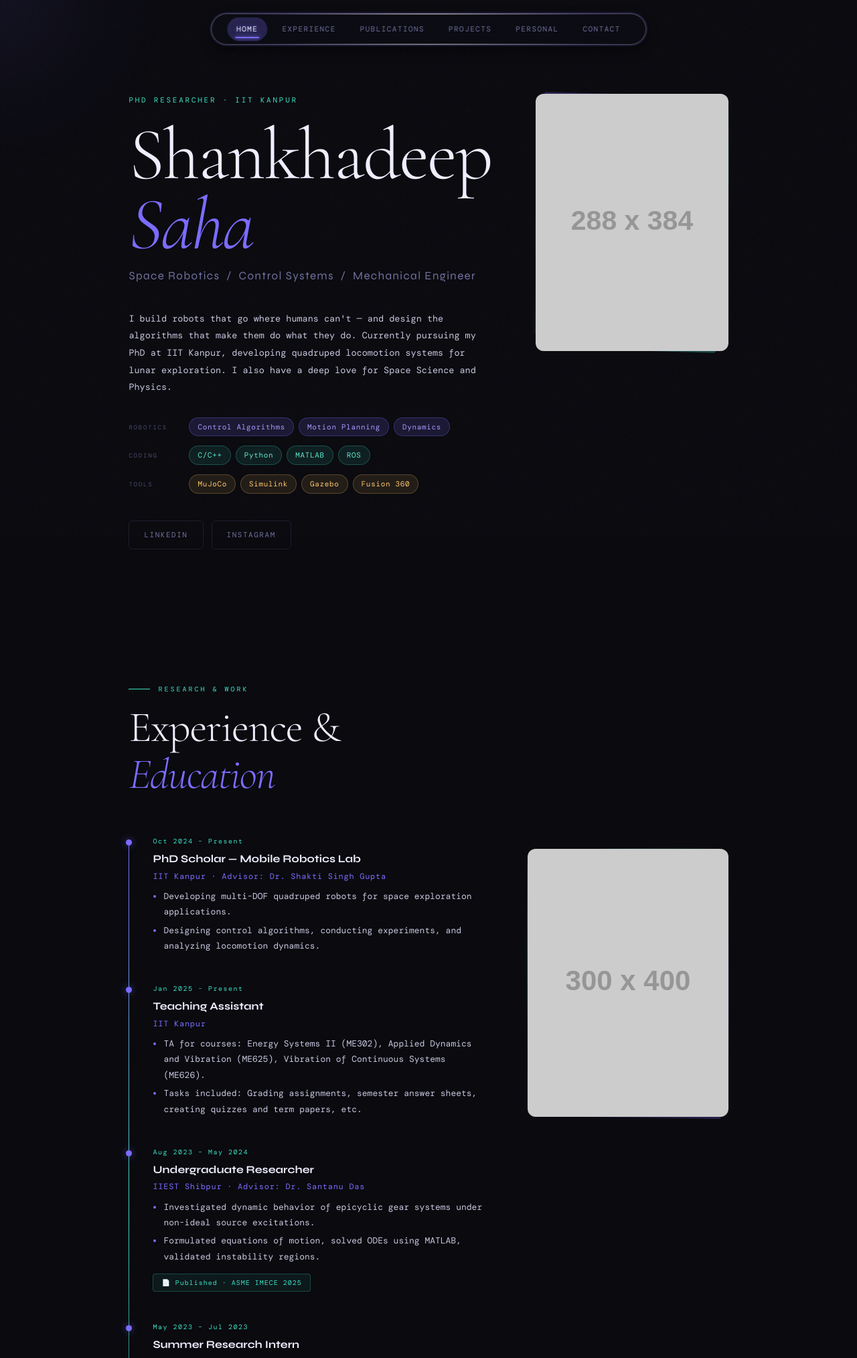
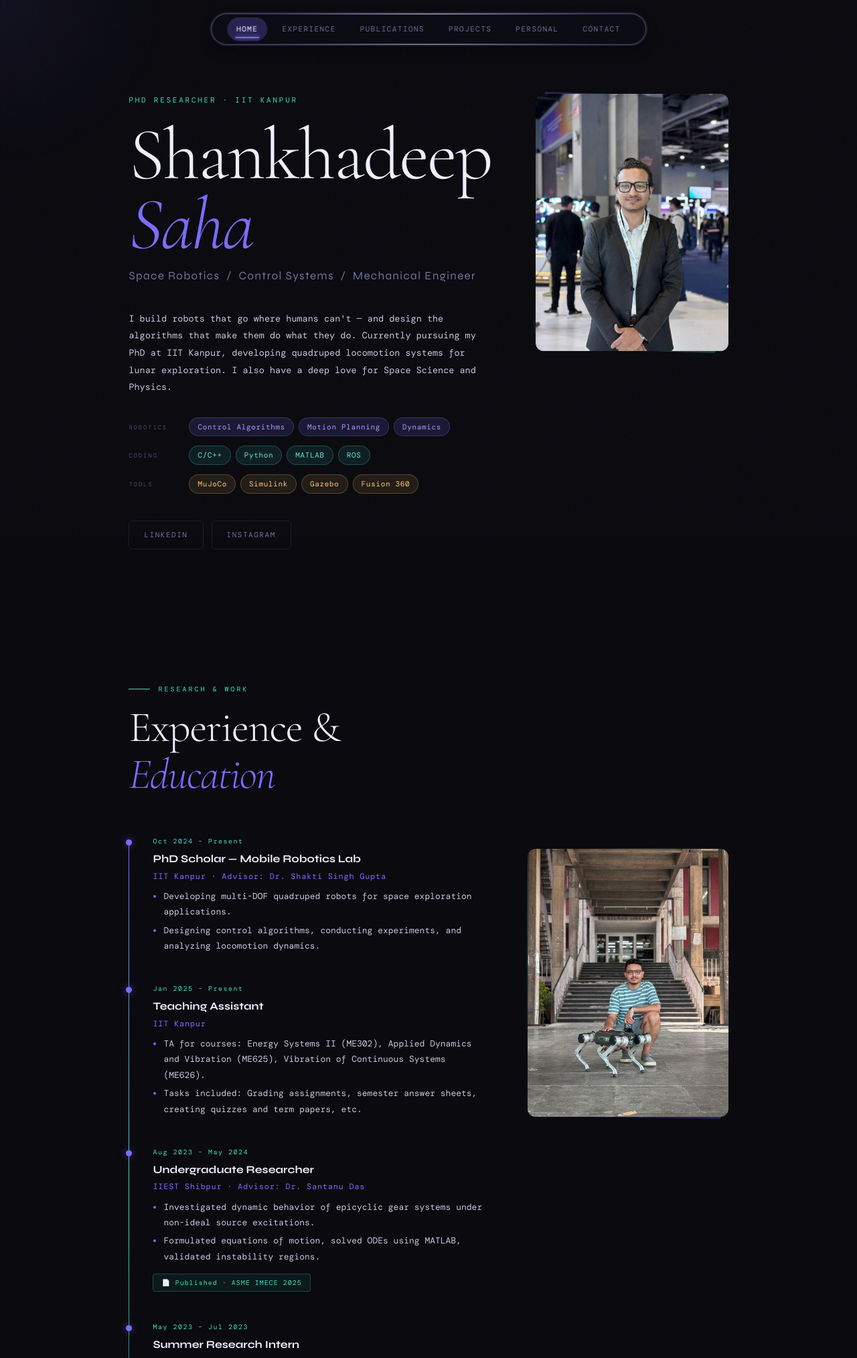
Before and after one commit to ShankhadeepSaha/shankhadeep.github.io, a plain HTML site: page index.html in a window 1280 px wide. Shown: the top 2027 px of the page at 67% size. Drawn offline with nearby package versions, Linux system fonts and the light colour scheme; placeholder pictures from the web are drawn by us; a web font is replaced by a local one.

Commit message:
Update index.html

```diff
--- a/index.html
+++ b/index.html
@@ -612,7 +612,7 @@ nav:hover::after {
     </div>
     <div class="hero-right">
       <div class="hero-photo-wrap">
-        <img class="hero-photo" src="assets/images/hero.jpg" alt="Shankhadeep Saha" onerror="this.src='https://placehold.co/288x384?text=Hero+Photo'">
+        <img class="hero-photo" src="assets/images/hero.jpeg" alt="Shankhadeep Saha" onerror="this.src='https://placehold.co/288x384?text=Hero+Photo'">
       </div>
     </div>
   </div>
@@ -634,7 +634,7 @@ nav:hover::after {
     </div>
     <div class="exp-photo-col">
       <div class="robot-photo-wrap">
-        <img class="robot-photo" src="assets/images/robot.jpg" alt="Quadruped robot at IIT Kanpur" onerror="this.src='https://placehold.co/300x400?text=Robot+Photo'">
+        <img class="robot-photo" src="assets/images/robot.jpeg" alt="Quadruped robot at IIT Kanpur" onerror="this.src='https://placehold.co/300x400?text=Robot+Photo'">
       </div>
     </div>
   </div>
```
